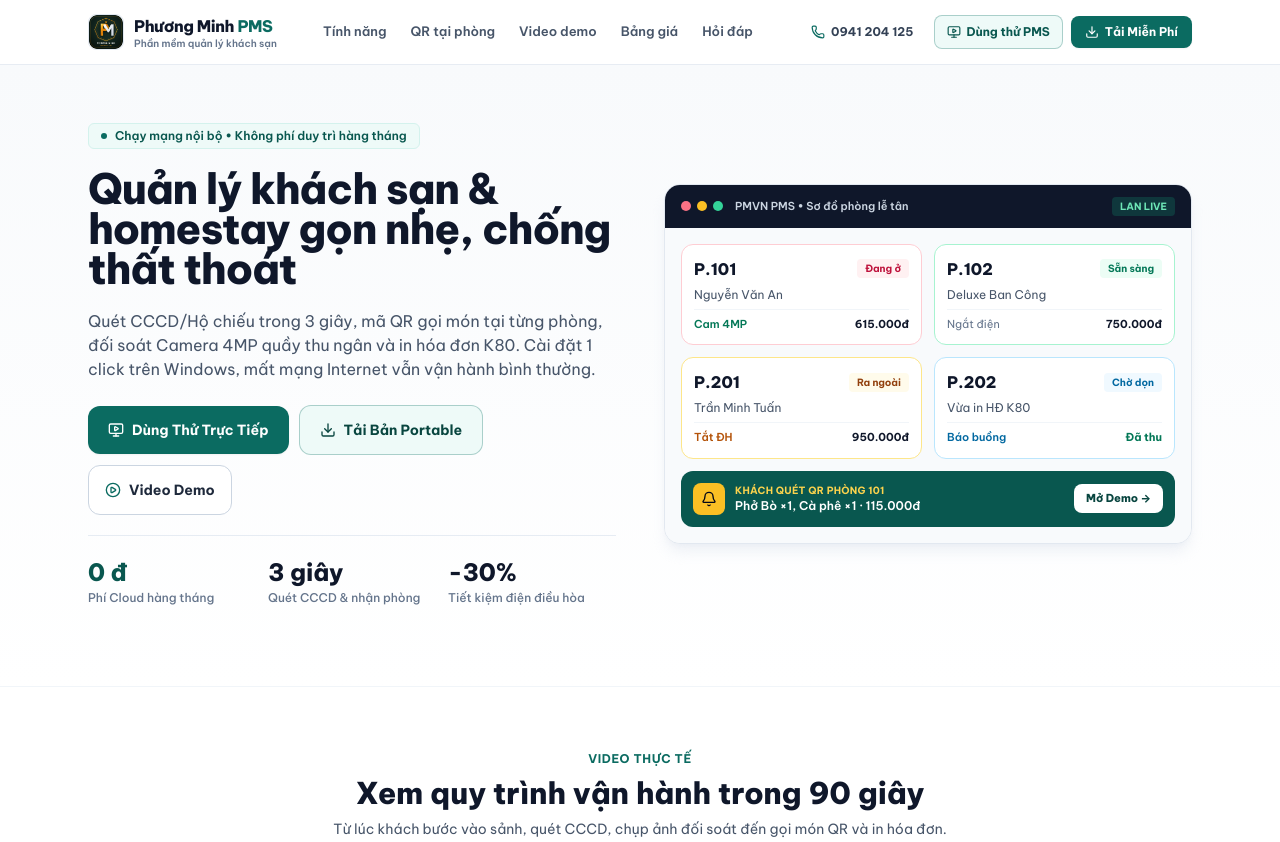
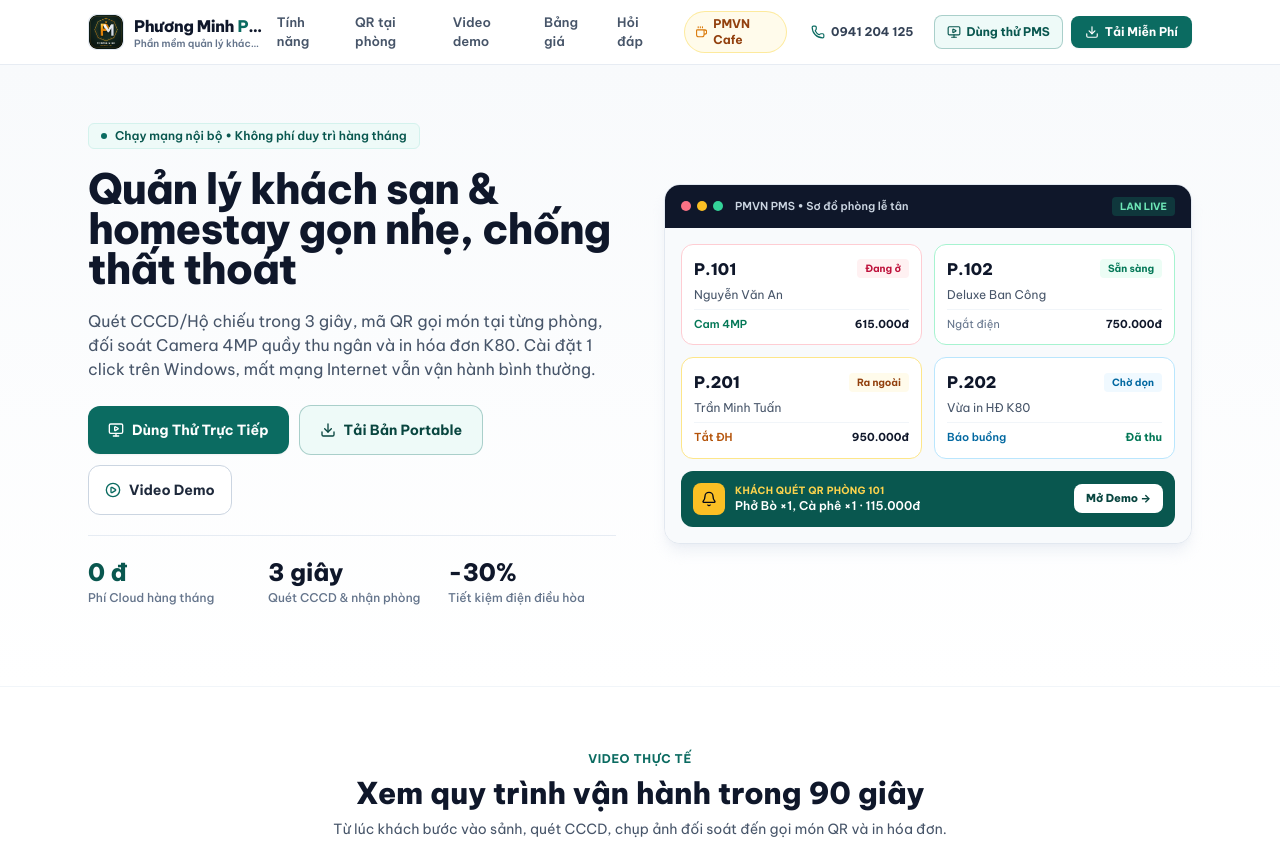
Before and after one commit to PhuongMinhVN/omoshop-landing, a plain HTML site: page index.html in a window 1280 px wide. Shown: the top 842 px of the page. Drawn offline with nearby package versions, Linux system fonts and the light colour scheme.

Commit message:
feat: add PMVN Cafe (kafe.omoshop.live) navigation link

```diff
--- a/index.html
+++ b/index.html
@@ -58,12 +58,16 @@
         </div>
       </a>
 
-      <nav class="hidden md:flex items-center gap-6 text-[13px] font-semibold text-slate-600">
+      <nav class="hidden md:flex items-center gap-5 text-[13px] font-semibold text-slate-600">
         <a href="#features" class="hover:text-brand-600 transition-colors">Tính năng</a>
         <a href="#qr-showcase" class="hover:text-brand-600 transition-colors">QR tại phòng</a>
         <a href="#video-demo" class="hover:text-brand-600 transition-colors">Video demo</a>
         <a href="#pricing" class="hover:text-brand-600 transition-colors">Bảng giá</a>
         <a href="#faq" class="hover:text-brand-600 transition-colors">Hỏi đáp</a>
+        <a href="https://kafe.omoshop.live" target="_blank" rel="noreferrer" class="inline-flex items-center gap-1.5 px-2.5 py-1 rounded-full bg-amber-50 border border-amber-200/80 text-amber-800 hover:bg-amber-100 text-xs font-bold transition-colors">
+          <i data-lucide="coffee" class="w-3.5 h-3.5 text-amber-600"></i>
+          <span>PMVN Cafe</span>
+        </a>
       </nav>
 
       <div class="flex items-center gap-2 shrink-0">
@@ -507,6 +511,7 @@
       </div>
       <div class="flex flex-wrap items-center justify-center gap-4">
         <a href="https://hotels.omoshop.live/reception/rooms" target="_blank" rel="noreferrer" class="font-bold text-brand-700 hover:underline">Dùng thử PMS trực tiếp</a>
+        <a href="https://kafe.omoshop.live" target="_blank" rel="noreferrer" class="font-bold text-amber-700 hover:underline">Phần mềm Quán Cafe (kafe.omoshop.live)</a>
         <p>© 2026–2027 Chu Gia Security &amp; PMVN · Hotline: 0941 204 125 · support@pmvn.vn</p>
       </div>
     </div>
```
